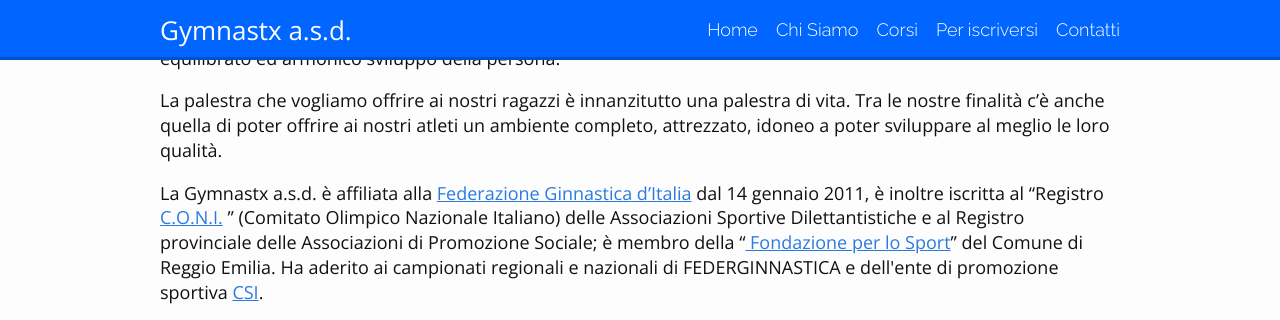
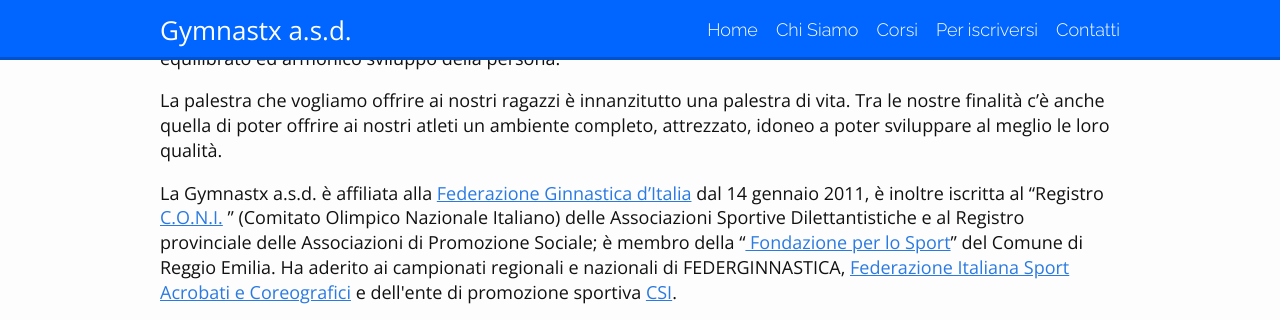
Before and after one commit to gymnastx/gymnastx.github.io, a Jekyll site: the page built from chi-siamo/index.html, in a window 1280 px wide and 900 px high, scrolled down 935 px, cut to the strip 0-320 px from the top of the window. Built offline with Jekyll 4.4.1, drawn with Linux system fonts in a browser that asks for light colours; nearby versions of some CDN libraries.

Commit message:
Aggiornato per anno accademico 2017/2018

```diff
--- a/_includes/corsi.html
+++ b/_includes/corsi.html
@@ -4,6 +4,11 @@
           {% if corso.new %}
             <div class="ribbon-wrapper">
               <div class="ribbon">NEW</div>
+            </div>
+          {% endif %}
+          {% if corso.updated %}
+            <div class="ribbon-wrapper">
+              <div class="ribbon-orange">NEW</div>
             </div>
           {% endif %}
           <div class="scheda-corso-img" style="background-image:url({{ corso.img }})"></div>
--- a/chi-siamo/index.html
+++ b/chi-siamo/index.html
@@ -27,7 +27,7 @@
       </p>
       <p>
       La Gymnastx a.s.d. è affiliata alla <a href="http://www.federginnastica.it/" target="_blank">Federazione Ginnastica d’Italia</a> dal 14 gennaio 2011, è inoltre iscritta al “Registro <a href="http://www.coni.it/"  target="_blank">C.O.N.I.</a> ” (Comitato Olimpico Nazionale Italiano) delle Associazioni Sportive Dilettantistiche e al Registro provinciale delle Associazioni di Promozione Sociale; è membro della “<a href="http://fondazionesport.re.it/"  target="_blank"> Fondazione per lo Sport</a>” del Comune di Reggio Emilia.
-Ha aderito ai campionati regionali e nazionali di FEDERGINNASTICA e dell'ente di promozione sportiva <a href="http://www.csi-net.it" target="_blank">CSI</a>.
+      Ha aderito ai campionati regionali e nazionali di FEDERGINNASTICA, <a href="http://www.fisacgym.it/" target="_blank">Federazione Italiana Sport Acrobati e Coreografici</a> e dell'ente di promozione sportiva <a href="http://www.csi-net.it" target="_blank">CSI</a>.
       </p>
     </section>
 
--- a/css/main.scss
+++ b/css/main.scss
@@ -1077,4 +1077,19 @@
     background-color: #9bf441;
     color: #fff;
   }
+  .ribbon-orange {
+    font: bold 15px sans-serif;
+    text-align: center;
+    -webkit-transform: rotate(-45deg);
+    -moz-transform:    rotate(-45deg);
+    -ms-transform:     rotate(-45deg);
+    -o-transform:      rotate(-45deg);
+    position: relative;
+    padding: 7px 0;
+    top: 15px;
+    left: -30px;
+    width: 120px;
+    background-color: #ff6600;
+    color: #fff;
+  }
 }
```
Also changed, not shown: _data/corsi.yml (+71 -61 lines), 12 other files.
